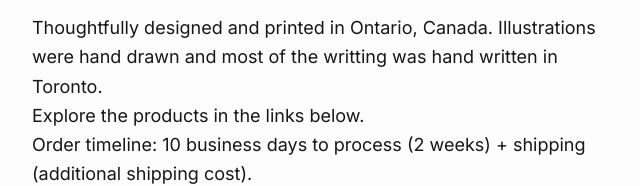
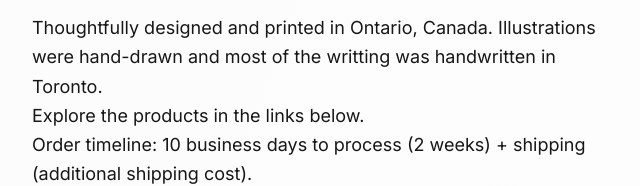
Before and after one commit to katisunray/katisunray.github.io, an Eleventy site: page src/content/products/tote-bags.md in a window 1280 px wide. Shown: the part 593-779 px from the top of the page, 640-1280 px from the left. Built offline with nearby package versions, Linux system fonts and the light colour scheme; Eleventy itself is replaced by a stand-in of ours; files that its build step writes are made by us from their sources.

Commit message:
Update tote-bags.md

```diff
--- a/src/content/products/tote-bags.md
+++ b/src/content/products/tote-bags.md
@@ -100,7 +100,7 @@ Celebrate the simple, precious moments of family life with durable canvas tote b
 
 Designed to bring joy to families and create lasting memories, celebrating simple and precious moments together and presence with our little ones. Every item tells a story of love, presence, or the beautiful chaos of family life and parenthood/motherhood, and is crafted to bring joy to parents, grandparents, aunts, uncles, and of course, the little ones who inspire it all.
 
-- Thoughtfully designed and printed in Ontario, Canada. Illustrations were hand drawn and most of the writting was hand written in Toronto.
+- Thoughtfully designed and printed in Ontario, Canada. Illustrations were hand-drawn and most of the writting was handwritten in Toronto.
 - Explore the products in the links below.
 - Order timeline: 10 business days to process (2 weeks) + shipping (additional shipping cost).
 - Email us with your favourite illustration and quantity to place an order.
```
